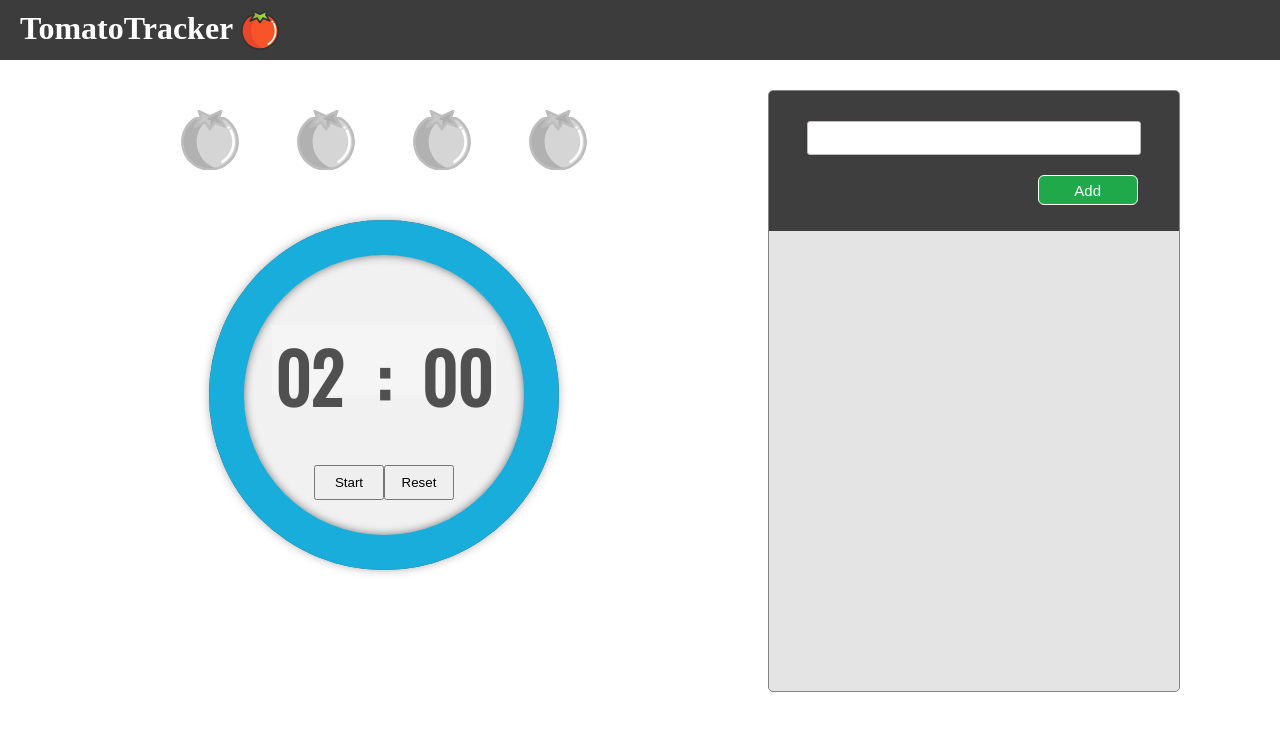
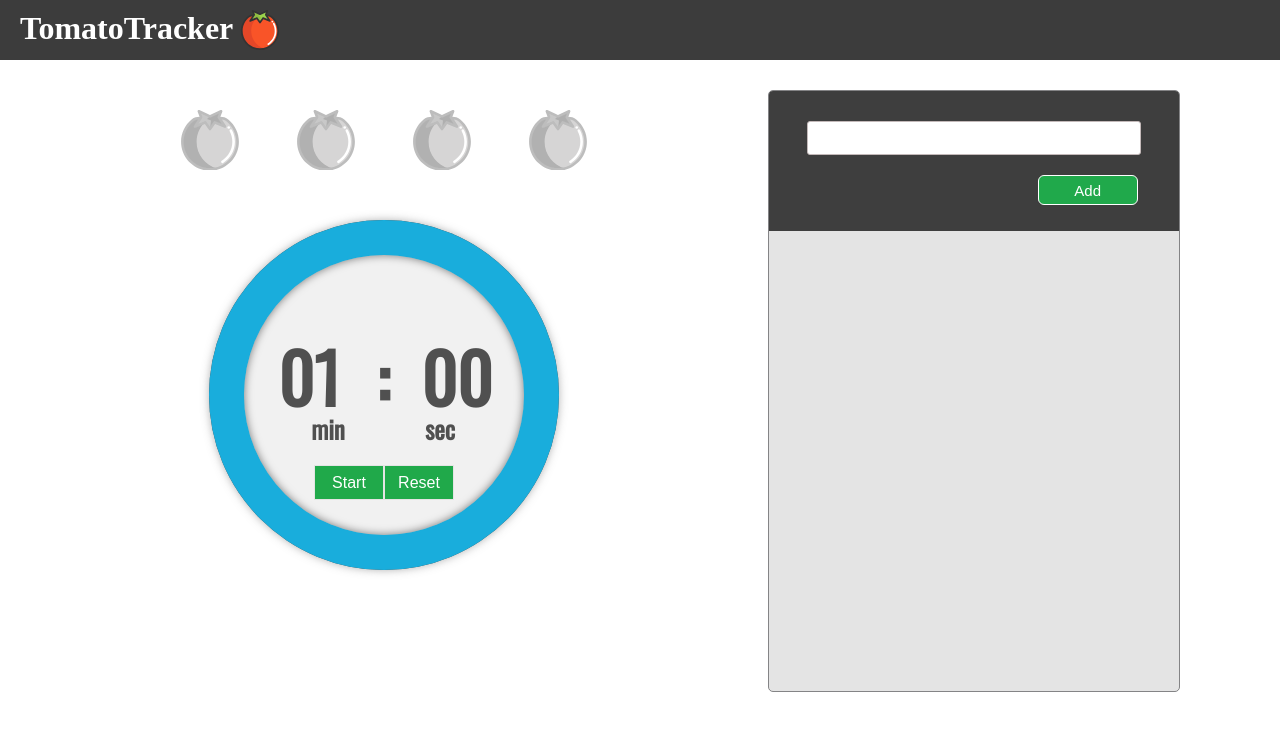
Before and after one commit to yosukeonrails/pomodoro-app, a React app: page / in a window 1280 px wide. Built offline with nearby package versions, Linux system fonts and the light colour scheme.

Commit message:
changed label for start button

```diff
--- a/css/timer.less
+++ b/css/timer.less
@@ -4,6 +4,10 @@
       margin-right: auto;
   }
 
+  button:focus {outline:0;}
+  button:hover{
+    cursor: pointer;
+  }
   .timerContainer {
     height: 150px;
     width:200px;
@@ -59,10 +63,11 @@
      /* Degreasing here from 180 to 0*/
   }
 
+
+
   .timerNumbers{
     margin-left: auto;
     margin-right: auto;
-    background-color: whitesmoke;
     height: 100px;
     h1{
         font-size: 7em;
@@ -72,6 +77,17 @@
         text-align: center
     }
 
+    .timeLabel{
+      h1{
+        font-size: 25px;
+        text-align: center;
+        width: 50%;
+        float: left;
+        font-family: 'Oswald', sans-serif;
+      }
+    }
+
+
   }
 
   .timerTime{
@@ -79,6 +95,7 @@
     width: 33%;
     h1{
         font-family: 'Oswald', sans-serif;
+        height: 85px;
     }
   }
 
@@ -100,8 +117,10 @@
     box-sizing: border-box;
 
     button{
-        height: 50px;
-        width: 100px;
+      background-color: #20a94a;
+      font-size: 16px;
+      color: white;
+      border: 1px solid #e4e4e4;
     }
 
   }
@@ -114,6 +133,7 @@
     margin-left: auto;
     margin-right: auto;
     .centralize
+
 
 }
 
--- a/css/todo.less
+++ b/css/todo.less
@@ -81,6 +81,7 @@
         height: 30px;
         margin-left: auto;
         margin-right: auto;
+        font-size: 20px;
         display: block;
         border-radius: 3px;
         border: 1px solid #c3b9b9;
--- a/js/components/TimeTracker.js
+++ b/js/components/TimeTracker.js
@@ -1,5 +1,6 @@
 const React = require('react');
 let timer_style= require('../../css/timer.less'); // loading the timer css file
+
 import {connect} from 'react-redux';
 import {toggleTimer, updatePie, updatePomodoroInfo } from '../actions'
 
@@ -205,9 +206,13 @@ class TimeTracker extends React.Component{
         let sec_view= this.state.sec.toString();
         sec_view = sec_view.length === 1 ? "0" + sec_view  : sec_view;
 
-
+        // replace this with a function returning with px
         let fifth = (this.props.x / 5) + "px";
         let tenth =  (this.props.x / 10) + "px";
+        let two= ( (this.props.x / 5)/2 ) + "px";
+
+
+        let start_button = !this.state.timerRunning ? 'Start' : 'Pause';
         let buttonStyle= { height:tenth, width: fifth};
         let number_ems = (this.props.x * 0.014)+"em";
         let h1Style={ fontSize:number_ems }
@@ -219,18 +224,22 @@ class TimeTracker extends React.Component{
 
        <div className="timeTracker" style= {{height:this.props.innerWidth, paddingTop:tenth }} >
 
-                <div className="timeDisplay"  style= {{height:this.props.half, paddingTop:tenth}} >
+                <div className="timeDisplay"  style= {{height:this.props.half, paddingTop:two}} >
 
                         <div className="timerNumbers" style={{height:fifth}} >
                             <div className="timerTime" id="minutes" > <h1 style={h1Style} > {min_view} </h1></div>
                             <div className="timerTime" id="colon" > <h1 style={h1Style}> : </h1></div>
                             <div className="timerTime" id="seconds" > <h1 style={h1Style}> {sec_view} </h1></div>
+
+                            <div className="timeLabel" >
+                                <h1>min</h1><h1>sec</h1>
+                            </div>
                         </div>
 
                 </div>
 
                     <div>
-                        <button   style={buttonStyle} onClick={ ()=>{ this.toggleTimer(true) }} > Start </button>
+                        <button   style={buttonStyle} onClick={ ()=>{ this.toggleTimer(true) }} > {start_button} </button>
                         <button   style={buttonStyle} onClick={ ()=>{ this.resetTimer(false) }}  > Reset </button>
                     </div>
 
--- a/js/components/Timer.js
+++ b/js/components/Timer.js
@@ -81,8 +81,8 @@ class Timer extends React.Component{
         this.updateMessage = this.updateMessage.bind(this);
 
         this.state={
-            breakLength:2,
-            workLength:2,
+            breakLength:1,
+            workLength:1,
             longBreakLength:5,
             message_animation:'',
             message:'',
@@ -96,7 +96,7 @@ class Timer extends React.Component{
         let dis = this;
 
         let message= mode === 'short-break' ?  "It's break time!" : "It's crunch time!";
-        let messageColor= mode === 'short-break' ? "#21d2a1" : "#ff5170b8";
+        let messageColor= mode === 'short-break' ? "#22bb8a94" : "#ff5170b8";
 
 
         this.setState({
@@ -140,9 +140,11 @@ class Timer extends React.Component{
                     <div style={ {...styles.hold , ...styles.pie_right}}><div style={{...styles.pie,...styles.pie_right_rotation}}></div></div>
 
                     <div className="innerCircle" style={styles.innerCircle} >
-                         <div className="content" style={styles.innerContent}>
-                           <TimeTracker data={this.state} updateMessage={this.updateMessage} x={x} innerWidth={innerWidth} half={half}/>
-                        </div>
+
+                            <div className="content" style={styles.innerContent}>
+                            <TimeTracker data={this.state} updateMessage={this.updateMessage} x={x} innerWidth={innerWidth} half={half}/>
+                            </div>
+
                     </div>
 
             </div>
```
Also changed, not shown: build/bundle.js.
